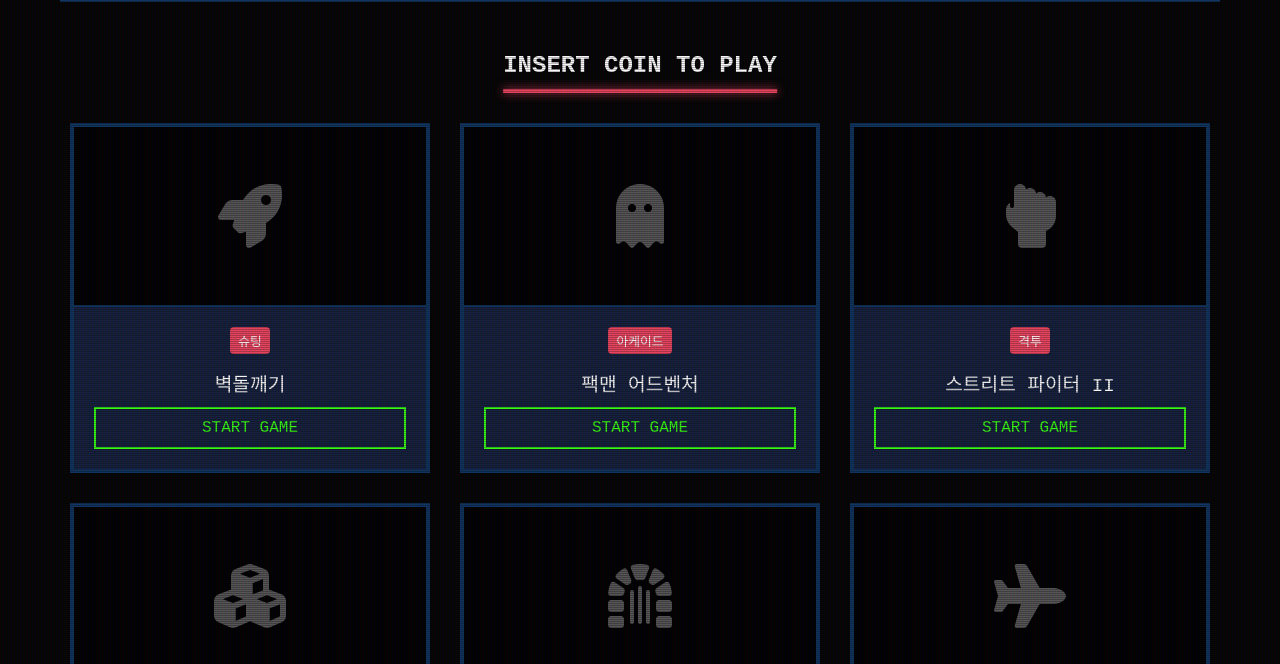
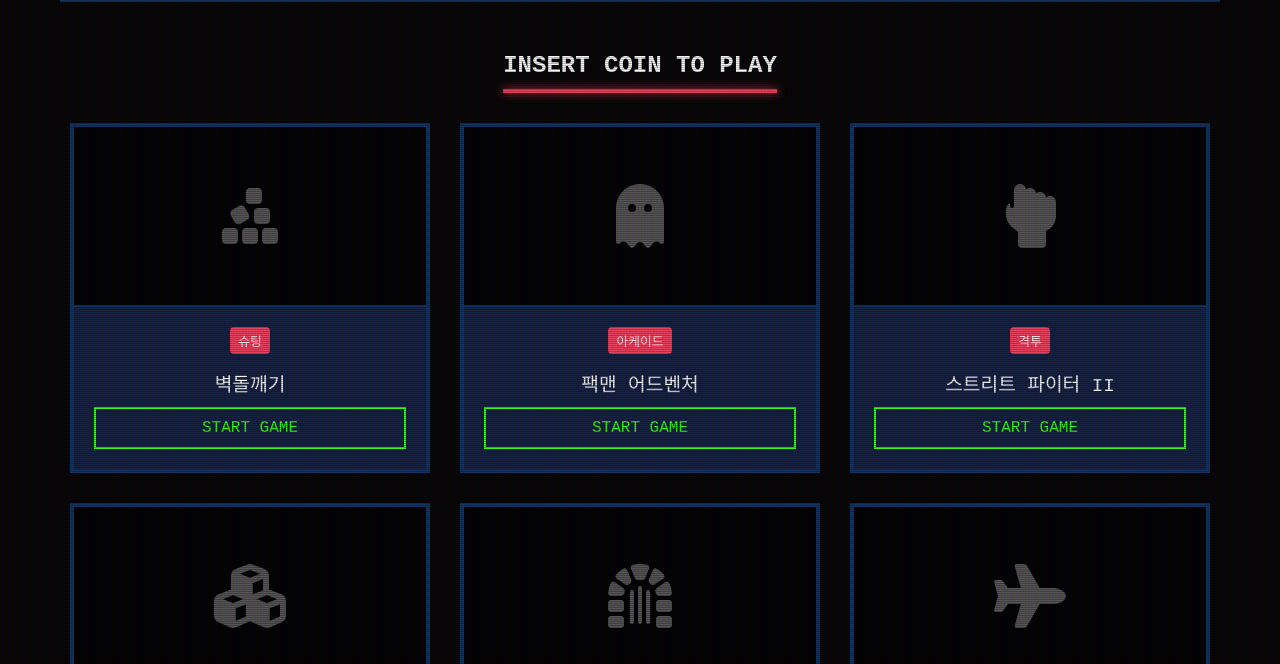
Before and after one commit to jangjeonghun1004/RetroGame, a plain HTML site: page index.html in a window 1280 px wide. Shown: the part 136-800 px from the top of the page. Drawn offline with Linux system fonts and the light colour scheme; a web font is replaced by a local one.

Commit message:
Update index.html

```diff
--- a/index.html
+++ b/index.html
@@ -388,15 +388,18 @@
 
 <script>
     // 게임 데이터
+    // icon 항목에 'fa-solid(채워진 아이콘)' 또는 'fa-brands(브랜드 로고)' 등 전체 클래스명을 입력하세요.
     const games = [
-        { id: 1, title: "벽돌깨기", genre: "슈팅", icon: "fa-rocket", color: "#e94560", url: "https://jangjeonghun1004.github.io/RetroGame/Breakout.html" },
-        { id: 2, title: "팩맨 어드벤처", genre: "아케이드", icon: "fa-ghost", color: "#f9d71c", url: "https://www.google.com/search?q=pacman+game" },
-        { id: 3, title: "스트리트 파이터 II", genre: "격투", icon: "fa-hand-rock", color: "#39ff14", url: "https://www.google.com/search?q=street+fighter+2+game" },
-        { id: 4, title: "테트리스 블록", genre: "퍼즐", icon: "fa-cubes", color: "#00fff5", url: "https://www.google.com/search?q=tetris+game" },
-        { id: 5, title: "동키콩 점프", genre: "플랫폼", icon: "fa-dungeon", color: "#ff9900", url: "https://www.google.com/search?q=donkey+kong+game" },
-        { id: 6, title: "1945 스트라이커", genre: "비행", icon: "fa-plane", color: "#ff00ff", url: "https://www.google.com/search?q=1945+strikers+game" },
-        { id: 7, title: "버블 보블", genre: "아케이드", icon: "fa-dragon", color: "#8be9fd", url: "https://www.google.com/search?q=bubble+bobble+game" },
-        { id: 8, title: "메탈 슬러그", genre: "액션", icon: "fa-bomb", color: "#ff5555", url: "https://www.google.com/search?q=metal+slug+game" },
+        { id: 1, title: "벽돌깨기", genre: "슈팅", icon: "fa-solid fa-cubes-stacked", color: "#e94560", url: "https://jangjeonghun1004.github.io/RetroGame/Breakout.html" },
+        { id: 2, title: "팩맨 어드벤처", genre: "아케이드", icon: "fa-solid fa-ghost", color: "#f9d71c", url: "https://www.google.com/search?q=pacman+game" },
+        { id: 3, title: "스트리트 파이터 II", genre: "격투", icon: "fa-solid fa-hand-rock", color: "#39ff14", url: "https://www.google.com/search?q=street+fighter+2+game" },
+        { id: 4, title: "테트리스 블록", genre: "퍼즐", icon: "fa-solid fa-cubes", color: "#00fff5", url: "https://www.google.com/search?q=tetris+game" },
+        { id: 5, title: "동키콩 점프", genre: "플랫폼", icon: "fa-solid fa-dungeon", color: "#ff9900", url: "https://www.google.com/search?q=donkey+kong+game" },
+        { id: 6, title: "1945 스트라이커", genre: "비행", icon: "fa-solid fa-plane", color: "#ff00ff", url: "https://www.google.com/search?q=1945+strikers+game" },
+        { id: 7, title: "버블 보블", genre: "아케이드", icon: "fa-solid fa-dragon", color: "#8be9fd", url: "https://www.google.com/search?q=bubble+bobble+game" },
+        { id: 8, title: "메탈 슬러그", genre: "액션", icon: "fa-solid fa-bomb", color: "#ff5555", url: "https://www.google.com/search?q=metal+slug+game" },
+        // 예시: 브랜드 아이콘을 쓰고 싶다면 아래처럼 추가하세요.
+        // { id: 9, title: "스팀 게임", genre: "PC", icon: "fa-brands fa-steam", ... }
     ];
 
     const gridContainer = document.getElementById('game-grid');
@@ -414,11 +417,10 @@
             const card = document.createElement('div');
             card.className = 'game-card';
 
-            // 호버 시 아이콘 색상을 동적으로 변경하기 위해 스타일 주입
-            // onclick 이벤트에 url 파라미터 추가
+            // 변경점: 아이콘 클래스를 game.icon 그대로 사용하도록 수정 (${game.icon})
             card.innerHTML = `
                 <div class="game-thumbnail">
-                    <i class="fas ${game.icon}"></i>
+                    <i class="${game.icon}"></i>
                 </div>
                 <div class="game-info">
                     <div class="game-genre">${game.genre}</div>
@@ -501,5 +503,4 @@
 </script>
 
 </body>
-
 </html>
```
